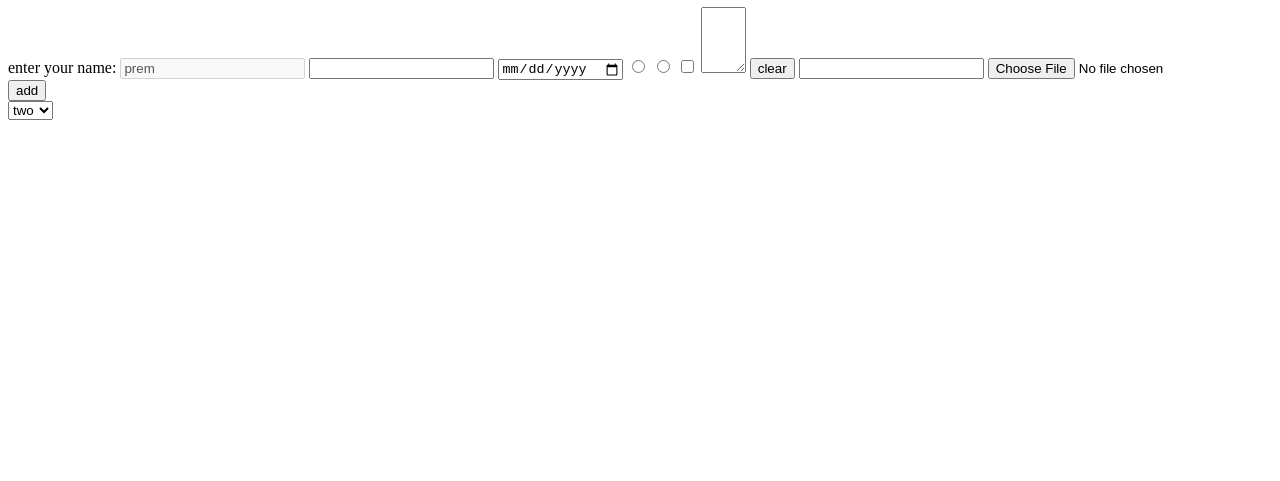
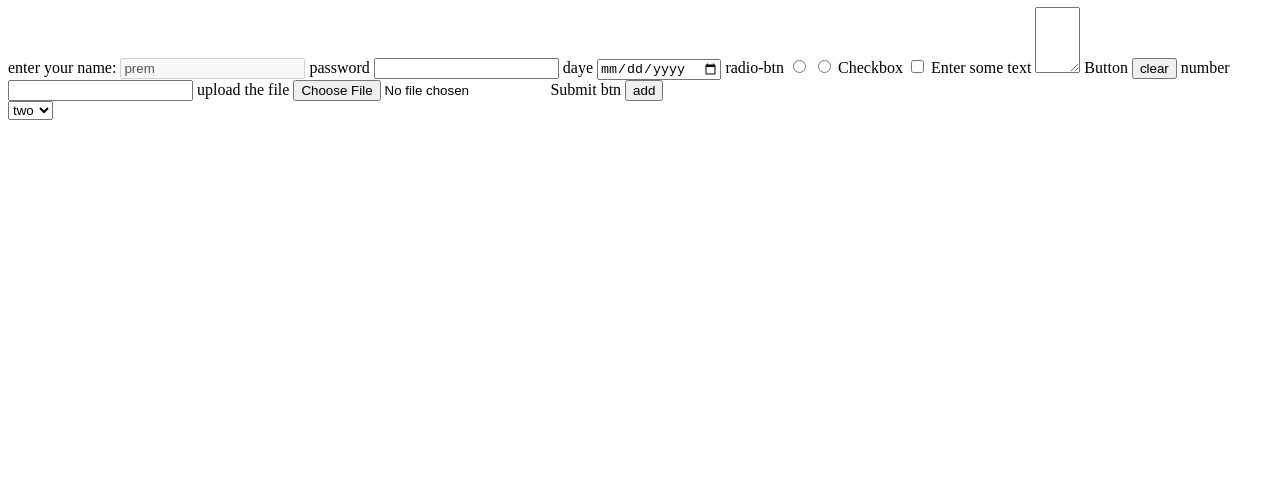
Before and after one commit to premdd230/web-development, a website: page public/page5.html in a window 1280 px wide. Shown: the part 319-800 px from the top of the page. Drawn offline with Linux system fonts and the light colour scheme.

Commit message:
add lable for form input tag

```diff
--- a/public/page5.html
+++ b/public/page5.html
@@ -43,18 +43,26 @@
 
     <form action="" method="get">
     <h1>input tags</h1>
-    <label for="name" >enter your name:</label>
+    <label for="text" >enter your name:</label>
     <input type="text" id="name" value="prem" name="name" placeholder="only alphabets" disabled="true">
+    <label for="password">password</label>
     <input type="password" name="password">
+    <label for="date">daye</label>
     <input type="date" name="date" id="">
+    <label for="radio">radio-btn</label>
     <input type="radio" id="radio" name="radio">
     <input type="radio" id="radio" name="radio">
+    <label for="checkbox">Checkbox</label>
     <input type="checkbox" name="checkbox" id="">
+    <label for="textarea">Enter some text</label>
     <textarea name="textarea" id="" cols="3" rows="4"></textarea>
+    <label for="button">Button</label>
     <input type="button" value="clear" name="button">
-
+    <label for="number">number</label>
     <input type="number" name="num" id="" min="0">
+    <label for="file">upload the file</label>
     <input type="file" name="f" id="" accept=".png" >
+    <label for="submit">Submit btn</label>
     <input type="submit" value="add" name="submit">
     </form>
 
```
